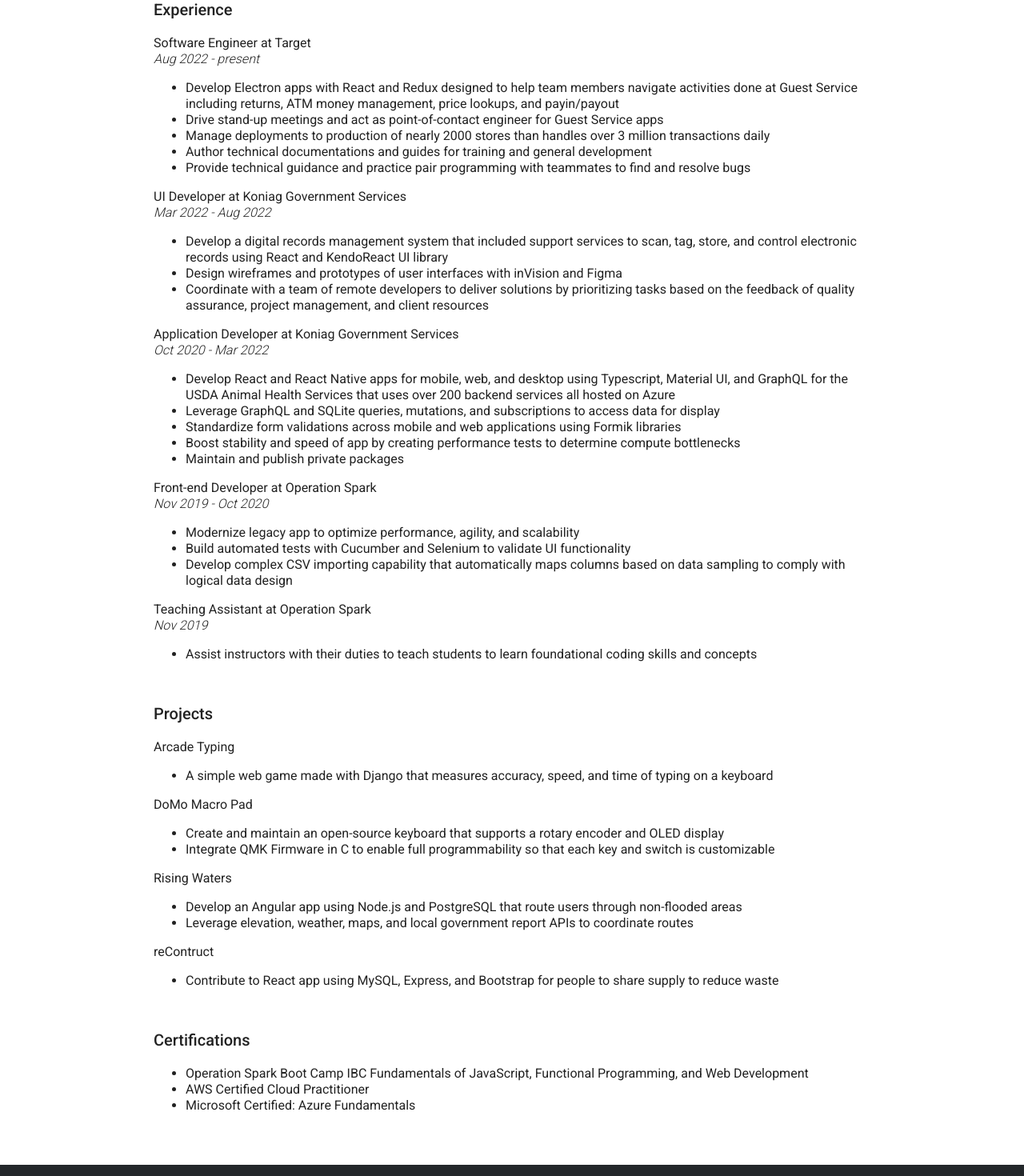
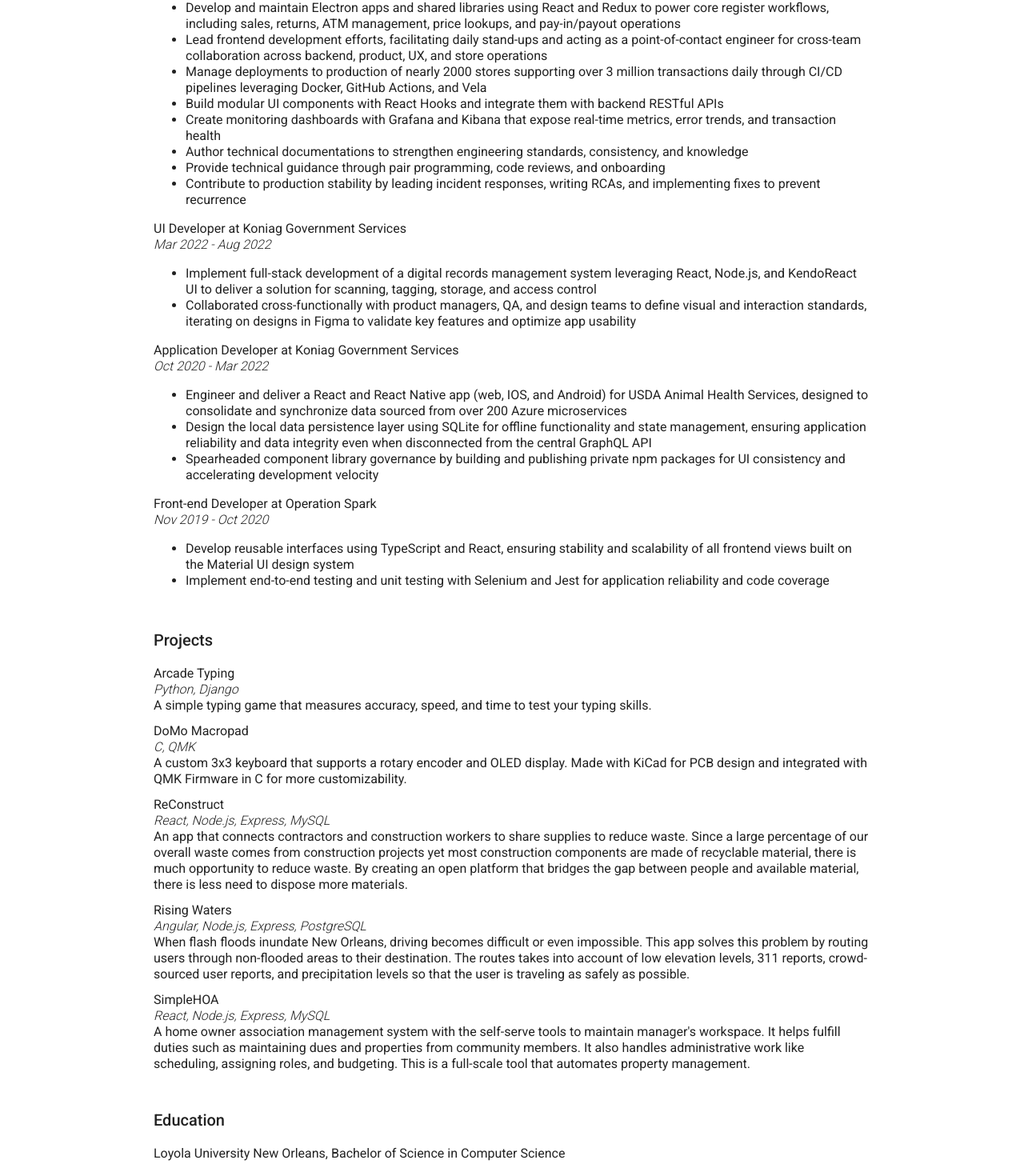
Before and after one commit to MayTD/MayTD.github.io, an Angular app: page /resume in a window 1280 px wide. Shown: the part 300-1770 px from the top of the page at 80% size. Built offline with nearby package versions, Linux system fonts and the light colour scheme.

Commit message:
update resume 2025

```diff
--- a/src/app/about/about.component.html
+++ b/src/app/about/about.component.html
@@ -7,12 +7,13 @@
   <div>
     <h1>About Me</h1>
     <p>
-      As a kid I gravitated towards Lego sets, drawing, anything that let me
-      create and build. My interest eventually led me to building mechanical
-      keyboards and 3D printing and through those hobbies, I've naturally found
-      an interest in coding. I then soon joined a coding boot camp and have been
-      a professional developer since I was 19 years old. To this day I still
-      continue to learn and build more projects from Lego to keyboards to apps!
+      From an early age, I was gravitated to creative pursuits like Lego and
+      drawing, fueling a passion for creating and building. My interest
+      eventually led me to building mechanical keyboards and 3D printing and
+      through those hobbies which introduced me to the world of coding. I still
+      actively pursue this passion, continuously learning and taking on new
+      projects—whether I'm assembling a new Lego set, designing a custom
+      keyboard, or developing an app!
     </p>
   </div>
   <div fxLayout="column" fxLayoutGap="2rem">
@@ -60,8 +61,8 @@
       <h2>Contact Info</h2>
       <mat-card-content>
         <p>
-          If you got a burning question, project ideas, or just want to talk
-          about mechanical keyboards, lets connect.
+          If you got a question, project ideas, or looking to hire, lets
+          connect.
         </p>
       </mat-card-content>
       <mat-divider inset></mat-divider>
--- a/src/app/resume/list/list-item.model.ts
+++ b/src/app/resume/list/list-item.model.ts
@@ -1,5 +1,6 @@
 export interface ListItem {
   header?: string;
   subheader?: string;
-  items?: string[];
+  bullets?: string[];
+  description?: string;
 }
--- a/src/app/resume/list/list.component.html
+++ b/src/app/resume/list/list.component.html
@@ -1,7 +1,10 @@
-<div fxLayout="column" class={{sectionTitle}}>
+<div fxLayout="column" class="{{ sectionTitle }}">
   <div mat-line *ngIf="list?.header">{{ list.header }}</div>
-  <div mat-line *ngIf="list?.subheader" class="subheader">{{ list.subheader }}</div>
-  <ul *ngIf="list?.items">
-    <li *ngFor="let item of list?.items">{{ item }}</li>
+  <div mat-line *ngIf="list?.subheader" class="subheader">
+    {{ list.subheader }}
+  </div>
+  <p mat-line *ngIf="list?.description">{{ list.description }}</p>
+  <ul *ngIf="list?.bullets">
+    <li *ngFor="let item of list?.bullets">{{ item }}</li>
   </ul>
 </div>
--- a/src/app/resume/resume.component.ts
+++ b/src/app/resume/resume.component.ts
@@ -15,95 +15,96 @@
   };
 
   details: Record<string, ListItem[]> = {
-    skills: [
-      {
-        header:
-          'JavaScript, Typescript, React, Angular, HTML/CSS, Git, Agile Software Development',
-      },
-    ],
     experience: [
       {
         header: 'Software Engineer at Target',
         subheader: 'Aug 2022 - present',
-        items: [
-          'Develop Electron apps with React and Redux designed to help team members navigate activities done at Guest Service including returns, ATM money management, price lookups, and payin/payout',
-          'Drive stand-up meetings and act as point-of-contact engineer for Guest Service apps',
-          'Manage deployments to production of nearly 2000 stores than handles over 3 million transactions daily',
-          'Author technical documentations and guides for training and general development',
-          'Provide technical guidance and practice pair programming with teammates to find and resolve bugs',
+        bullets: [
+          'Develop and maintain Electron apps and shared libraries using React and Redux to power core register workflows, including sales, returns, ATM management, price lookups, and pay-in/payout operations',
+          'Lead frontend development efforts, facilitating daily stand-ups and acting as a point-of-contact engineer for cross-team collaboration across backend, product, UX, and store operations',
+          'Manage deployments to production of nearly 2000 stores supporting over 3 million transactions daily through CI/CD pipelines leveraging Docker, GitHub Actions, and Vela',
+          'Build modular UI components with React Hooks and integrate them with backend RESTful APIs',
+          'Create monitoring dashboards with Grafana and Kibana that expose real-time metrics, error trends, and transaction health',
+          'Author technical documentations to strengthen engineering standards, consistency, and knowledge',
+          'Provide technical guidance through pair programming, code reviews, and onboarding',
+          'Contribute to production stability by leading incident responses, writing RCAs, and implementing fixes to prevent recurrence',
         ],
       },
       {
         header: 'UI Developer at Koniag Government Services',
         subheader: 'Mar 2022 - Aug 2022',
-        items: [
-          'Develop a digital records management system that included support services to scan, tag, store, and control electronic records using React and KendoReact UI library',
-          'Design wireframes and prototypes of user interfaces with inVision and Figma',
-          'Coordinate with a team of remote developers to deliver solutions by prioritizing tasks based on the feedback of quality assurance, project management, and client resources',
+        bullets: [
+          'Implement full-stack development of a digital records management system leveraging React, Node.js, and KendoReact UI to deliver a solution for scanning, tagging, storage, and access control',
+          'Collaborated cross-functionally with product managers, QA, and design teams to define visual and interaction standards, iterating on designs in Figma to validate key features and optimize app usability',
         ],
       },
       {
         header: 'Application Developer at Koniag Government Services',
         subheader: 'Oct 2020 - Mar 2022',
-        items: [
-          'Develop React and React Native apps for mobile, web, and desktop using Typescript, Material UI, and GraphQL for the USDA Animal Health Services that uses over 200 backend services all hosted on Azure',
-          'Leverage GraphQL and SQLite queries, mutations, and subscriptions to access data for display',
-          'Standardize form validations across mobile and web applications using Formik libraries',
-          'Boost stability and speed of app by creating performance tests to determine compute bottlenecks',
-          'Maintain and publish private packages',
+        bullets: [
+          'Engineer and deliver a React and React Native app (web, IOS, and Android) for USDA Animal Health Services, designed to consolidate and synchronize data sourced from over 200 Azure microservices',
+          'Design the local data persistence layer using SQLite for offline functionality and state management, ensuring application reliability and data integrity even when disconnected from the central GraphQL API',
+          'Spearheaded component library governance by building and publishing private npm packages for UI consistency and accelerating development velocity',
         ],
       },
       {
         header: 'Front-end Developer at Operation Spark',
         subheader: 'Nov 2019 - Oct 2020',
-        items: [
-          'Modernize legacy app to optimize performance, agility, and scalability',
-          'Build automated tests with Cucumber and Selenium to validate UI functionality',
-          'Develop complex CSV importing capability that automatically maps columns based on data sampling to comply with logical data design',
-        ],
-      },
-      {
-        header: 'Teaching Assistant at Operation Spark',
-        subheader: 'Nov 2019',
-        items: [
-          'Assist instructors with their duties to teach students to learn foundational coding skills and concepts',
+        bullets: [
+          'Develop reusable interfaces using TypeScript and React, ensuring stability and scalability of all frontend views built on the Material UI design system',
+          'Implement end-to-end testing and unit testing with Selenium and Jest for application reliability and code coverage',
         ],
       },
     ],
-    projects: [
+    Projects: [
       {
         header: 'Arcade Typing',
-        items: [
-          'A simple web game made with Django that measures accuracy, speed, and time of typing on a keyboard',
-        ],
+        subheader: 'Python, Django',
+        description:
+          'A simple typing game that measures accuracy, speed, and time to test your typing skills.',
       },
       {
-        header: 'DoMo Macro Pad',
-        items: [
-          'Create and maintain an open-source keyboard that supports a rotary encoder and OLED display',
-          'Integrate QMK Firmware in C to enable full programmability so that each key and switch is customizable',
-        ],
+        header: 'DoMo Macropad',
+        subheader: 'C, QMK',
+        description:
+          'A custom 3x3 keyboard that supports a rotary encoder and OLED display. Made with KiCad for PCB design and integrated with QMK Firmware in C for more customizability.',
+      },
+      {
+        header: 'ReConstruct',
+        subheader: 'React, Node.js, Express, MySQL',
+        description:
+          'An app that connects contractors and construction workers to share supplies to reduce waste. Since a large percentage of our overall waste comes from construction projects yet most construction components are made of recyclable material, there is much opportunity to reduce waste. By creating an open platform that bridges the gap between people and available material, there is less need to dispose more materials.',
       },
       {
         header: 'Rising Waters',
-        items: [
-          'Develop an Angular app using Node.js and PostgreSQL that route users through non-flooded areas',
-          'Leverage elevation, weather, maps, and local government report APIs to coordinate routes',
-        ],
+        subheader: 'Angular, Node.js, Express, PostgreSQL',
+        description:
+          'When flash floods inundate New Orleans, driving becomes difficult or even impossible. This app solves this problem by routing users through non-flooded areas to their destination. The routes takes into account of low elevation levels, 311 reports, crowd-sourced user reports, and precipitation levels so that the user is traveling as safely as possible.',
       },
       {
-        header: 'reContruct',
-        items: [
-          'Contribute to React app using MySQL, Express, and Bootstrap for people to share supply to reduce waste',
-        ],
+        header: 'SimpleHOA',
+        subheader: 'React, Node.js, Express, MySQL',
+        description:
+          "A home owner association management system with the self-serve tools to maintain manager's workspace. It helps fulfill duties such as maintaining dues and properties from community members. It also handles administrative work like scheduling, assigning roles, and budgeting. This is a full-scale tool that automates property management.",
+      },
+    ],
+    Education: [
+      {
+        header:
+          'Loyola University New Orleans,  Bachelor of Science in Computer Science',
+      },
+    ],
+    skills: [
+      {
+        header:
+          'JavaScript (ES6+), Typescript, React, Angular, Node.js,  HTML/CSS, RESTful APIs, Jest, Git, Agile Methodology',
       },
     ],
     certifications: [
       {
-        items: [
+        bullets: [
           'Operation Spark Boot Camp IBC Fundamentals of JavaScript, Functional Programming, and Web Development',
-          'AWS Certified Cloud Practitioner',
-          'Microsoft Certified: Azure Fundamentals',
+          'AWS Certified Developer - Associate',
         ],
       },
     ],
```
Also changed, not shown: 2 other files (tests, documents, lock files or other folders).
